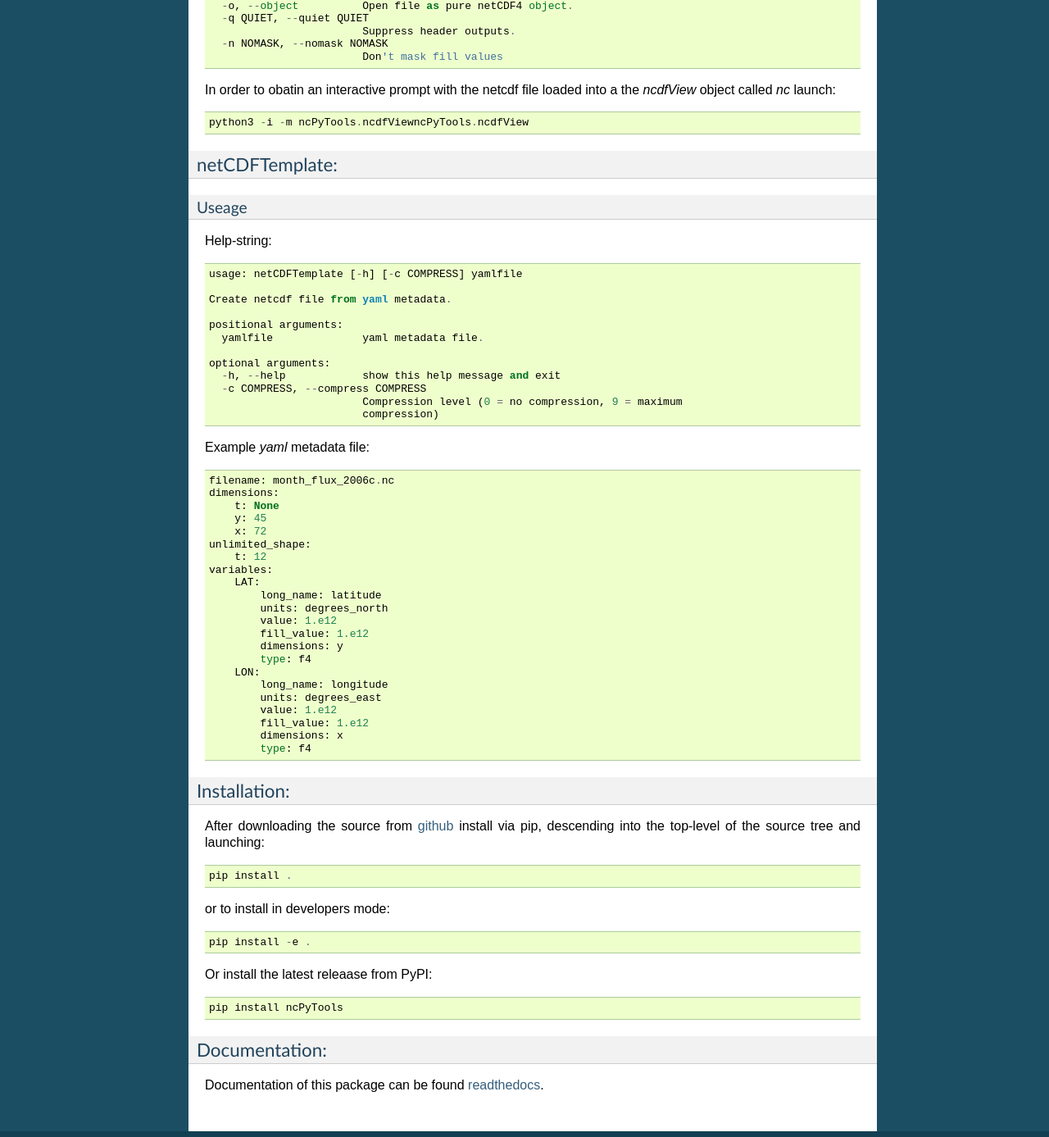
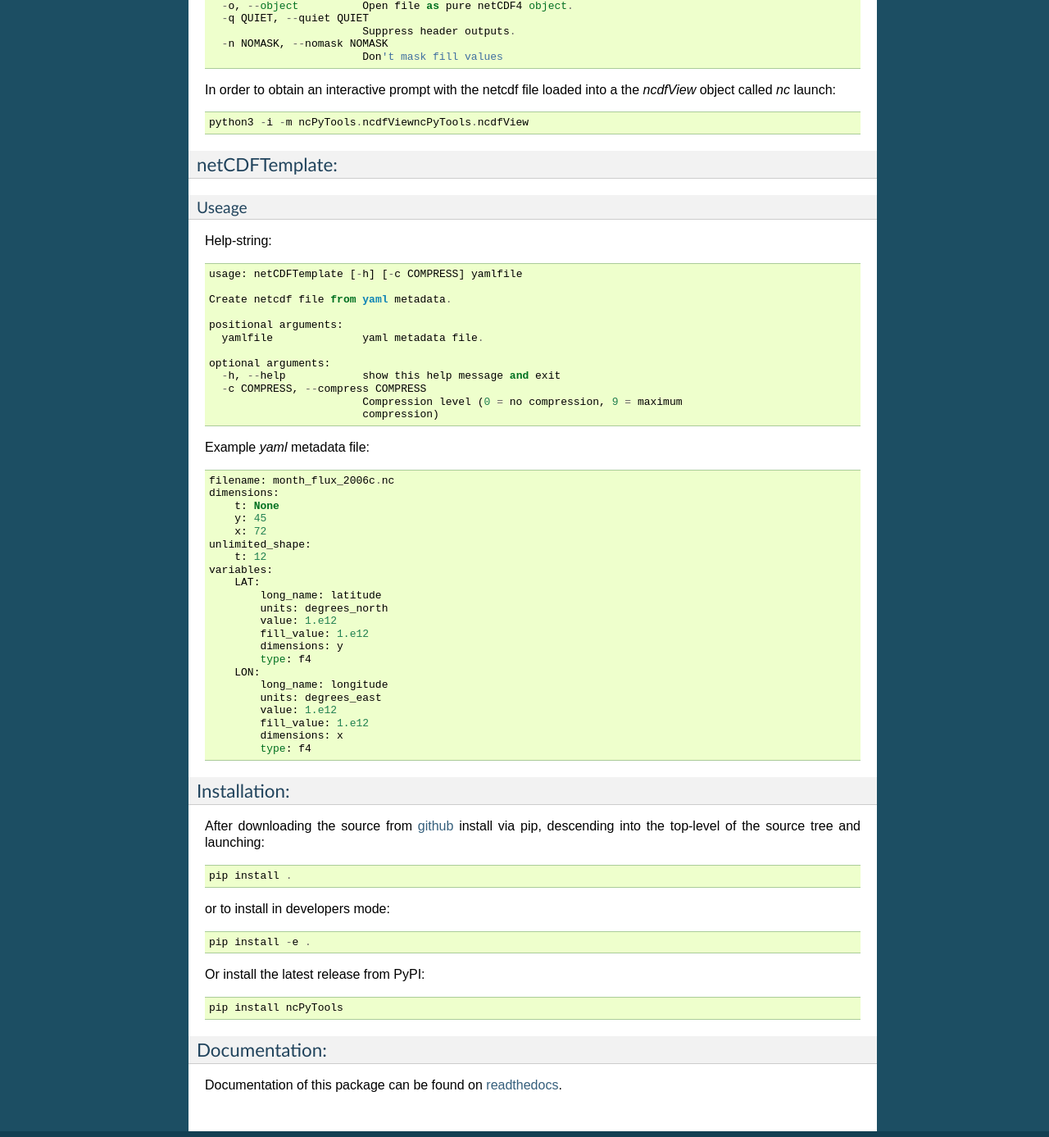
Before and after one commit to mommebutenschoen/ncPyTools, a Sphinx documentation site: the page built from docs/readme.rst, in a window 1280 px wide. Shown: the part 531-1918 px from the top of the page at 82% size. Built offline with Sphinx 7.4.7, drawn with Linux system fonts in a browser that asks for light colours.

```diff
--- a/README.rst
+++ b/README.rst
@@ -39,7 +39,7 @@ Help-string::
     -n NOMASK, --nomask NOMASK
                           Don't mask fill values
 
-In order to obatin an interactive prompt with the netcdf file loaded into a the `ncdfView` object called `nc`
+In order to obtain an interactive prompt with the netcdf file loaded into a the `ncdfView` object called `nc`
 launch::
 
   python3 -i -m ncPyTools.ncdfViewncPyTools.ncdfView
@@ -105,7 +105,7 @@ or to install in developers mode::
 
   pip install -e .
 
-Or install the latest releaase from PyPI::
+Or install the latest release from PyPI::
 
   pip install ncPyTools
 
@@ -115,6 +115,6 @@ Or install the latest releaase from PyPI::
 Documentation:
 --------------
 
-Documentation of this package can be found readthedocs_.
+Documentation of this package can be found on readthedocs_.
 
 .. _readthedocs: https://ncpytoolsxtns.readthedocs.io/
```
Also changed, not shown: docs/ncPyTools.rst (+2 -11 lines).
